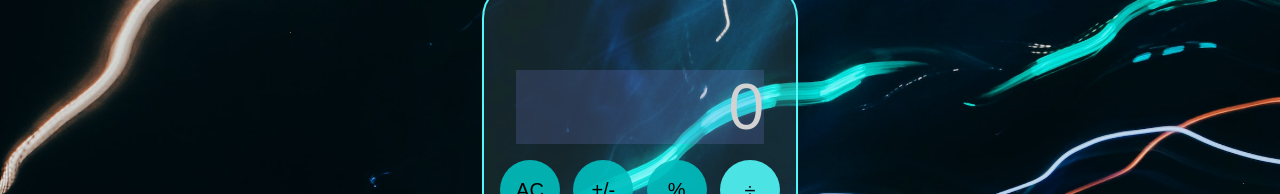
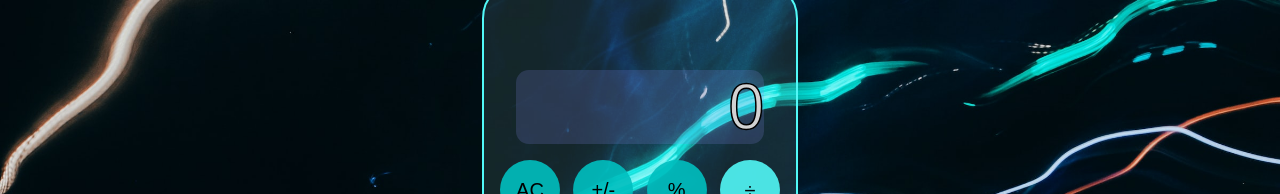
Before and after one commit to JoleneKearse/simple-calculator, a plain HTML site: page index.html in a window 1280 px wide. Shown: the part 131-325 px from the top of the page. Drawn offline with Linux system fonts and the light colour scheme.

Commit message:
output styling improvements

```diff
--- a/style.css
+++ b/style.css
@@ -31,7 +31,9 @@ input[type="text"] {
     background-color: #8388E533;
     text-align: end;
     width: 100%;
-    color: #d2d2d2;
+    -webkit-text-stroke: 1.5px black;
+    -webkit-text-fill-color: #d2d2d2;
+    border-radius: 1vw;
     border: 0px;
     font-size: 4rem;
 }
```
